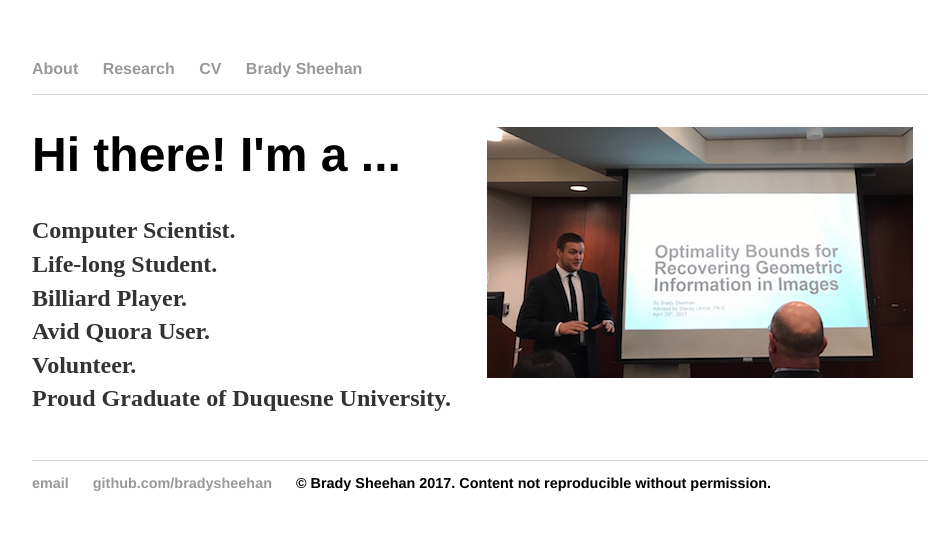
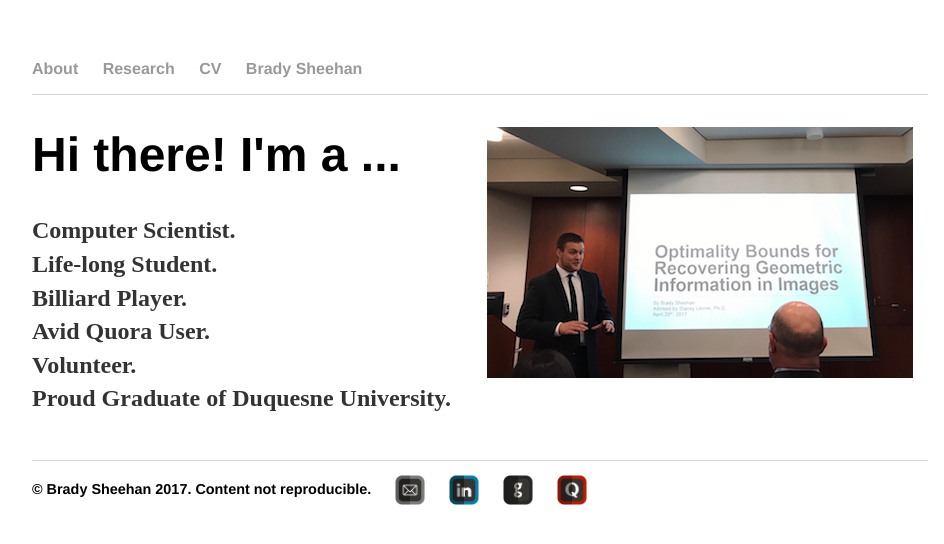
Before and after one commit to BradySheehan/bradysheehan, a Jekyll site: the page built from index.html, in a window 1280 px wide. Shown: the top 544 px of the page, without its empty margins (160-1104 px from the left). Built offline with Jekyll 4.4.1, drawn with Linux system fonts in a browser that asks for light colours.

Commit message:
added social media links

```diff
--- a/_layouts/default.html
+++ b/_layouts/default.html
@@ -6,16 +6,13 @@
 			<title>{{ page.title }}</title>
 			<meta name="Brady Sheehan's Website" content="">
 			<link rel="stylesheet" type="text/css" href="/css/main.css">
-
 			<script>
 			  (function(i,s,o,g,r,a,m){i['GoogleAnalyticsObject']=r;i[r]=i[r]||function(){
 			  (i[r].q=i[r].q||[]).push(arguments)},i[r].l=1*new Date();a=s.createElement(o),
 			  m=s.getElementsByTagName(o)[0];a.async=1;a.src=g;m.parentNode.insertBefore(a,m)
 			  })(window,document,'script','https://www.google-analytics.com/analytics.js','ga');
-
 			  ga('create', 'UA-80952204-1', 'auto');
 			  ga('send', 'pageview');
-
 			</script>
 		</head>
 		<body>
@@ -34,9 +31,20 @@
 			</div><!-- /.container -->
 			<footer>
 	    		<ul>
-	        		<li><a href="mailto:bradya.sheehan@gmail.com">email</a></li>
-	        		<li><a href="https://github.com/bradysheehan">github.com/bradysheehan</a></li>
-	        		<li>© Brady Sheehan 2017. Content not reproducible without permission.</li>
+	        		<li>© Brady Sheehan 2017. Content not reproducible.</li>
+
+	        		<li>
+	        			<a href="mailto:bradya.sheehan@gmail.com"><img id="socialmedia" src="/images/gmail.png" height="30" width="30" alt="gmail link"/></a>
+	        		</li>
+	        		<li>
+	        			<a href="https://www.linkedin.com/in/bradysheehan/"><img id="" src="/images/linked_in.png" height="30" width="30" alt="linked in link"/></a>
+	        		</li>
+	        		<li>
+	        			<a href="https://github.com/bradysheehan"><img id="" src="/images/github.png" height="30" width="30" alt="github link"/></a>
+        			</li>
+	        		<li>
+	        			<a href="https://www.quora.com/profile/Brady-Sheehan-1"><img id="" src="/images/quora.png" height="30" width="30" alt="quora link"/></a>
+        			</li>
 				</ul>
 			</footer>
 		</body>
```
